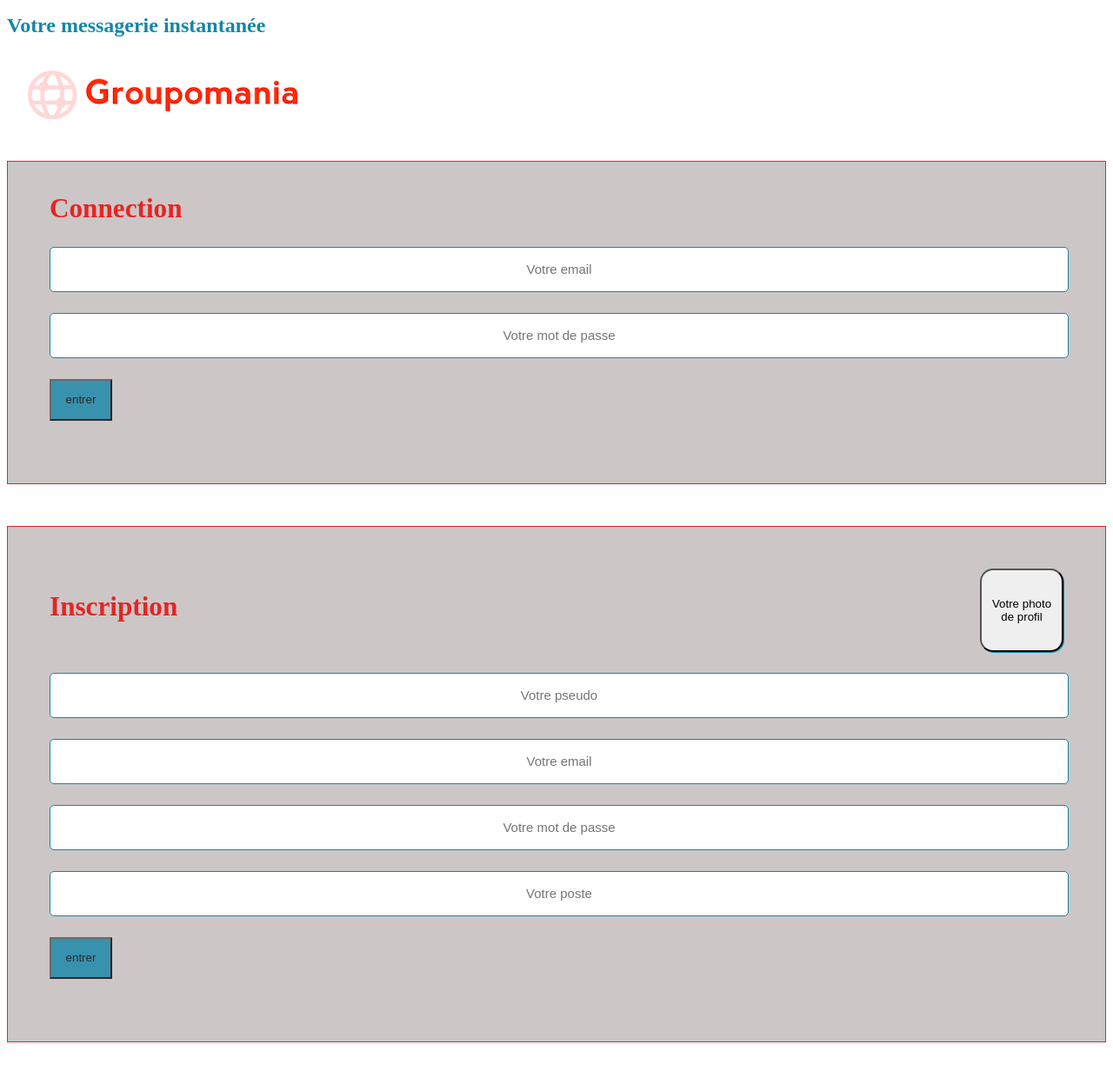
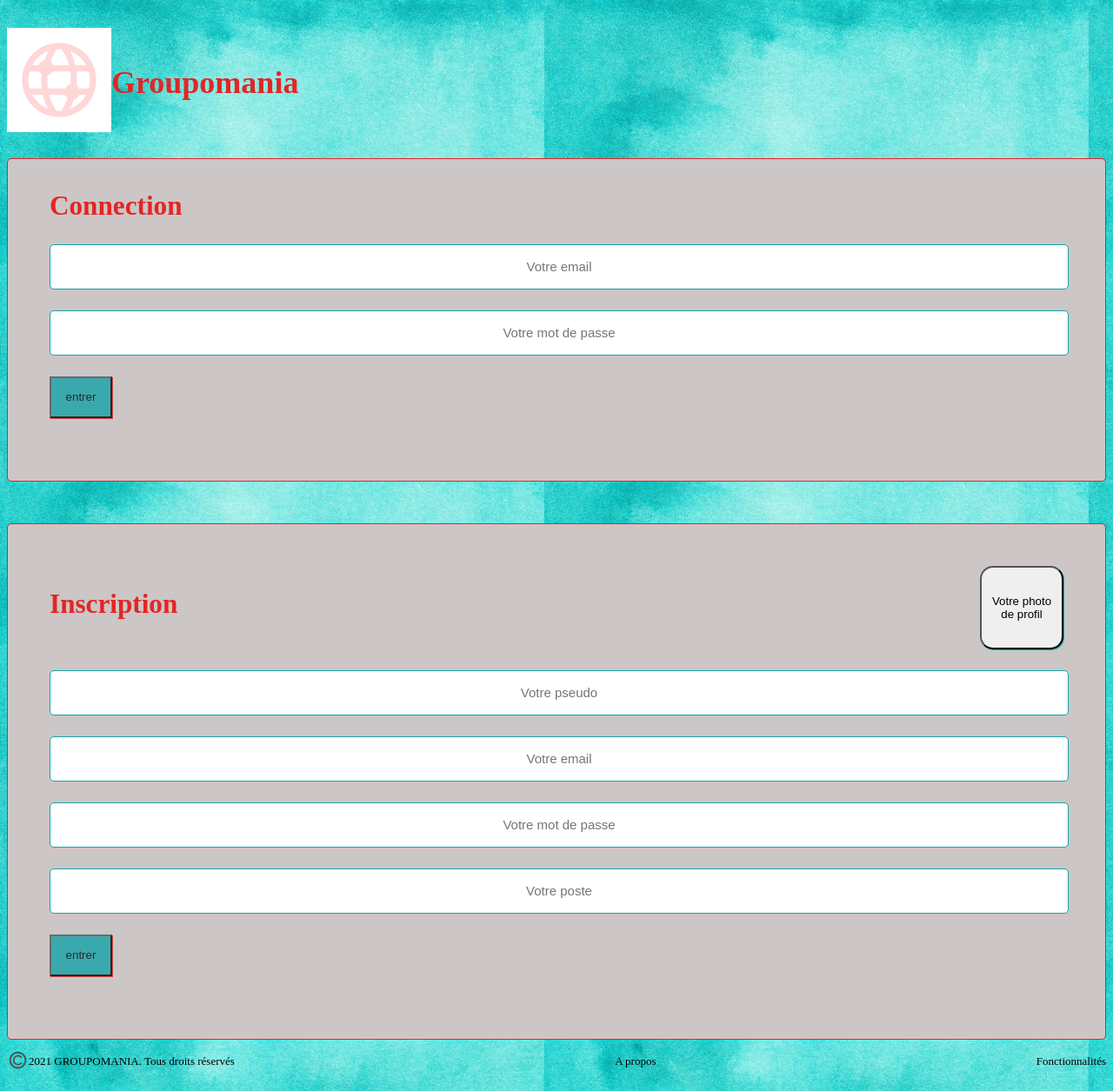
Before and after one commit to Chaplin16/RamosAurore_7_21032021, a plain HTML site: page RamosAurore_7_21032021/Frontend/index.html in a window 1280 px wide. Shown: the whole page at 87% size. Before the commit the page ends 1207 px from the top, so only its background shows below. Drawn offline with Linux system fonts and the light colour scheme.

Commit message:
premiere page de connection de groupomania

```diff
--- a/RamosAurore_7_21032021/Frontend/index.html
+++ b/RamosAurore_7_21032021/Frontend/index.html
@@ -10,18 +10,11 @@
     </head>
 
     <body>
-        <header>
-            <h1>Votre messagerie instantanée</h1>
-            <p class="logo"> <img src="images/logo_rouge_en_longueur_tres_petite.png" alt="logo de groupomania"></p>
-
-            <!--   <img src="images/logo_rouge_en_longueur.png"
-                    srcset="logo_rouge_en_longueur_tres_petite.png 350w,
-                    logo_rouge_en_longueur_petite.png 450w,
-                    logo_rouge_en_longueur_medium.png 600w,
-                    logo_rouge_en_longueur_medium_medium.png 800w,
-                    logo_rouge_en_longueur_big.png 1000w"
-                    alt="logo de groupomania">-->
-
+        <header class="logo">
+                <p>
+                    <img src="images/icon_120.png" alt="logo de groupomania">
+                </p>
+                <h1>Groupomania</h1>
         </header>
         <main class="container">
             <div class="signup">
@@ -66,6 +59,20 @@
                 </p>
             </div>
         </main>
+        <footer>
+            <div class="footer">
+                <p class="copyright">
+                    <img src="images/copyright_25.png" alt="copyright">
+                    2021 GROUPOMANIA. Tous droits réservés
+                </p>
+                <p>
+                    <a href ="#">A propos</a>
+                </p>
+                <p>
+                    <a href ="#">Fonctionnalités</a>
+                </p>
+            </div>
+        </footer>
     </body>
 
 </html>
--- a/RamosAurore_7_21032021/Frontend/screen.css
+++ b/RamosAurore_7_21032021/Frontend/screen.css
@@ -1,7 +1,8 @@
 :root{
     --rouge:#e42525;
     --gris-maquette: #ccc6c6;
-    --bleu-azur: #1586a8;
+    --bleu-turquoise: #15a3a8;
+    background-image: url("images/texture-fond-degrade.jpg");
 }
 
 html{
@@ -11,17 +12,21 @@ html{
 a{
     color: inherit;
     text-decoration: none;
-    transition: color .3s;
 }
 
 a:hover {
-    text-decoration: none;
+
     color: inherit;
 }
 
+.logo {
+    display: flex;
+    align-items: center;
+}
+
 h1{
-    font-size:1rem;
-    color: var(--bleu-azur);
+    font-size:150%;
+    color: var(--rouge);
 }
 
 .container{
@@ -38,7 +43,7 @@ h2{
 .input_formulaire {
     width: 100%;
     height: 2rem;
-    border: 1px solid var(--bleu-azur);
+    border: 1px solid var(--bleu-turquoise);
     border-radius:5px;
     text-align: center;
     font-size: 15px;
@@ -49,6 +54,7 @@ h2{
     border: 1px var(--rouge) solid;
     padding:2rem;
     background-color: var(--gris-maquette);
+    border-radius: 5px;
 }
 
 .title_login{
@@ -63,7 +69,7 @@ h2{
     width: 4rem;
     height: 4rem;
     border-radius:15px;
-    box-shadow: 1px 1px var(--bleu-azur);
+    box-shadow: 1px 1px var(--bleu-turquoise);
 }
 
 .title_signup{
@@ -72,13 +78,31 @@ h2{
 }
 
 .btn_enter {
-    background-color: var(--bleu-azur);
+    background-color: var(--bleu-turquoise);
     height: 2rem;
     width: 3rem;
     opacity: 0.8;
     transition: all 300ms;
+    box-shadow: 1px 1px var(--rouge);
 }
 
 .btn_enter:hover{
     transform:scale(1.15);
 }
+
+.footer{
+    display: flex;
+    align-items:center;
+    justify-content: space-between;
+    font-size: 13px;
+    transition: all 300ms;
+}
+.copyright{
+    display: flex;
+    align-items: center;
+}
+footer a:hover{
+    font-size:15px;
+    color: var(--rouge);
+    font-weight: 700;
+}
```
Also changed, not shown: RamosAurore_7_21032021/Frontend/post.html (added, +12 -0 lines), RamosAurore_7_21032021/Backend/images/avatar2.png1617288414773.png (added), RamosAurore_7_21032021/Backend/images/avatar2.png1617288427144.png (added), RamosAurore_7_21032021/Backend/images/avatar2.png1617288875600.png (added), RamosAurore_7_21032021/Backend/images/avatar2.png1617288876397.png (added), RamosAurore_7_21032021/Backend/images/avatar2.png1617288877060.png (added), RamosAurore_7_21032021/Frontend/images/copyright.png (added), RamosAurore_7_21032021/Frontend/images/copyright_25.png (added), RamosAurore_7_21032021/Frontend/images/icon_120.png (added), RamosAurore_7_21032021/Frontend/images/texture-fond-degrade.jpg (added).
